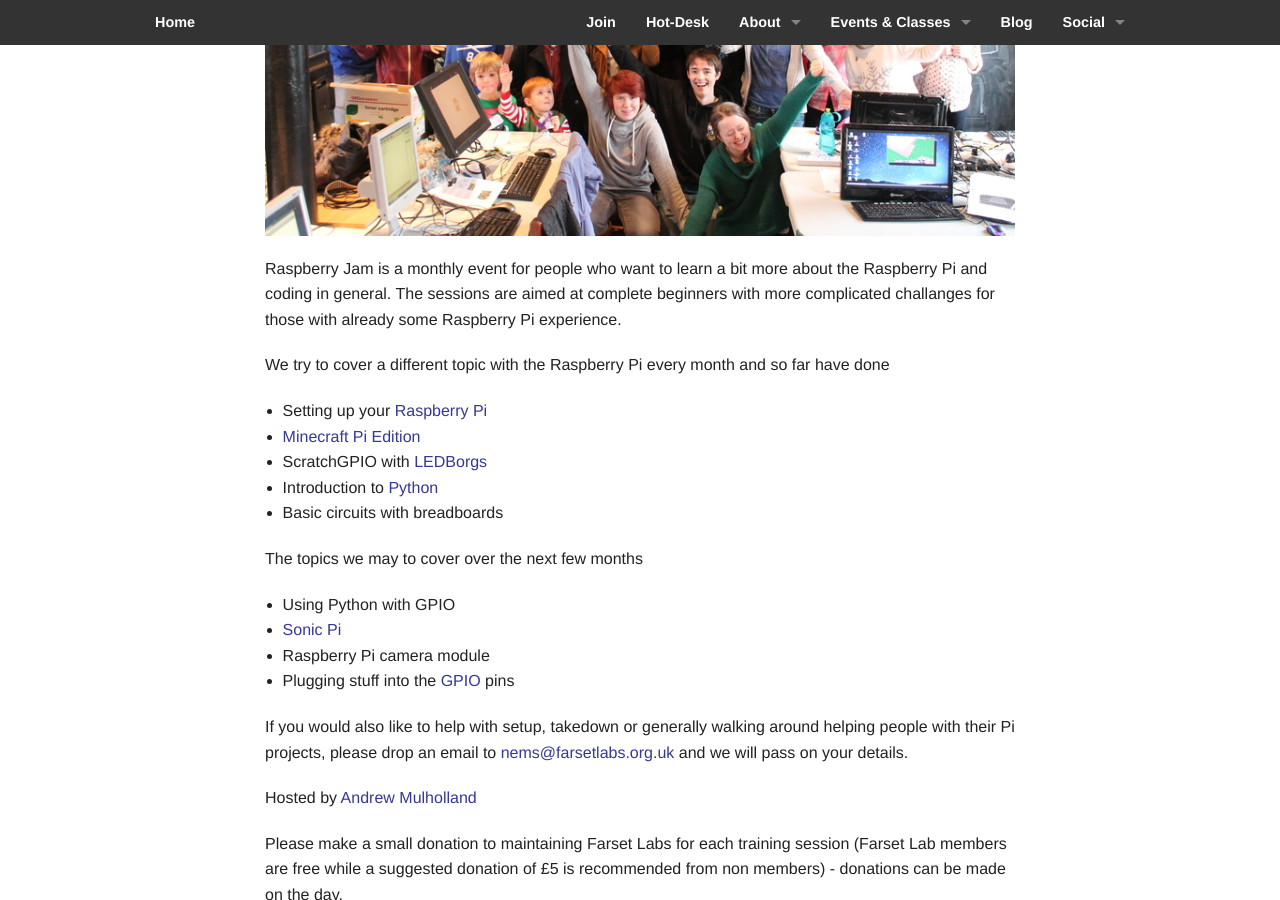
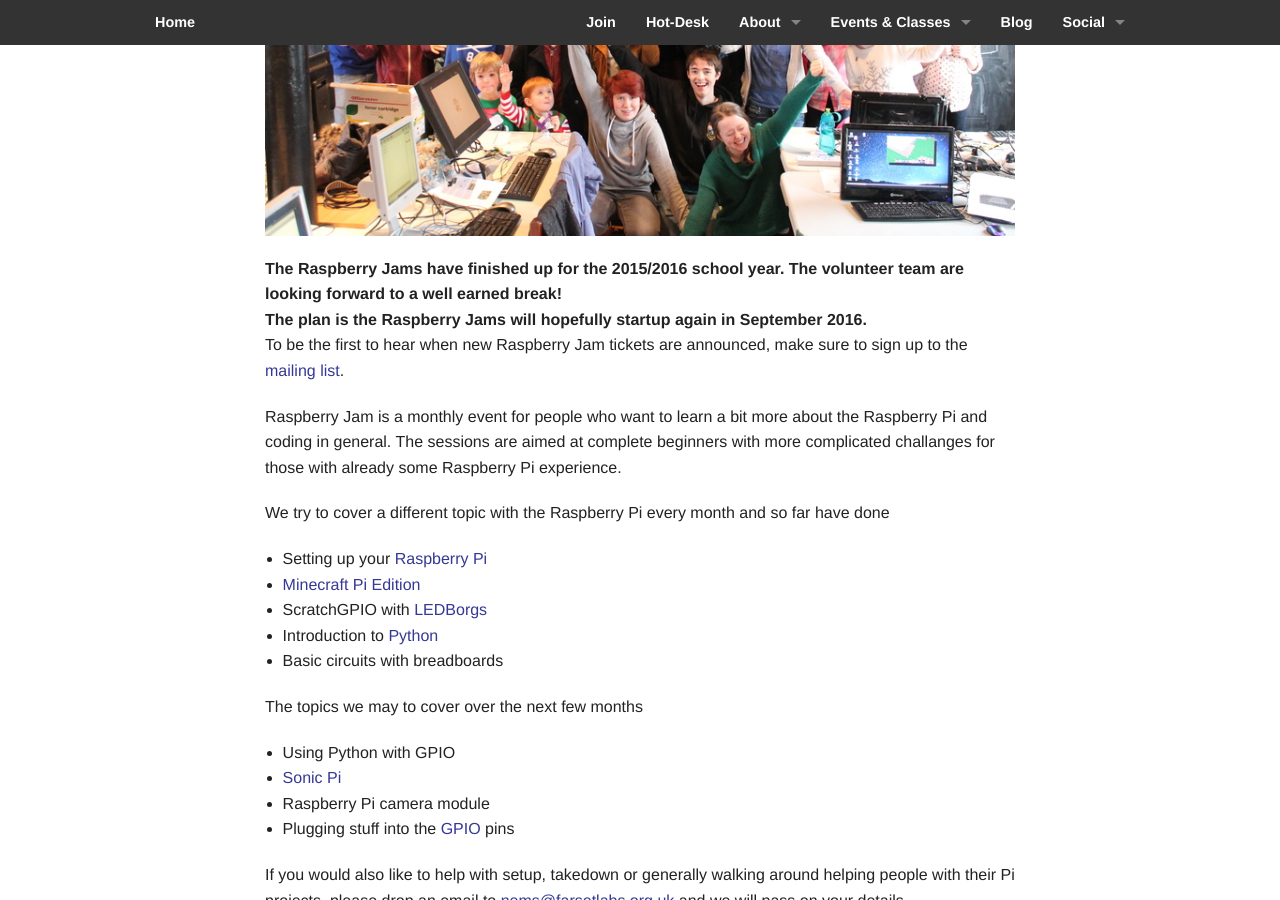
Before and after one commit to FarsetLabs/farsetlabs.github.io, a Jekyll site: the page built from events/raspberry_jam.md, in a window 1280 px wide and 900 px high, scrolled down 411 px. Built offline with Jekyll 4.4.1, drawn with Linux system fonts in a browser that asks for light colours.

Commit message:
Update Raspberry Jam summer information

```diff
--- a/events/raspberry_jam.md
+++ b/events/raspberry_jam.md
@@ -6,6 +6,10 @@ layout: default
 ---
 
 ![RaspberryJam](/events/raspberryjam_800.jpg)
+
+**The Raspberry Jams have finished up for the 2015/2016 school year. The volunteer team are looking forward to a well earned break!**
+**The plan is the Raspberry Jams will hopefully startup again in September 2016.**
+To be the first to hear when new Raspberry Jam tickets are announced, make sure to sign up to the [mailing list](http://eepurl.com/bRD1AD).
 
  Raspberry Jam is a monthly event for people who want to learn a bit more about the Raspberry Pi and coding in general.
  The sessions are aimed at complete beginners with more complicated challanges for those with already some Raspberry Pi experience.
```
